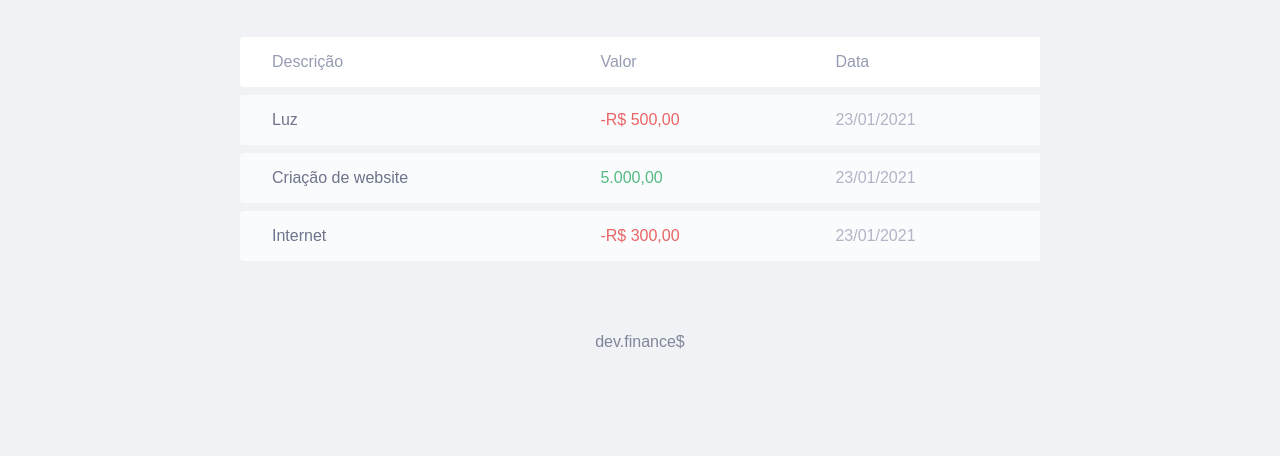
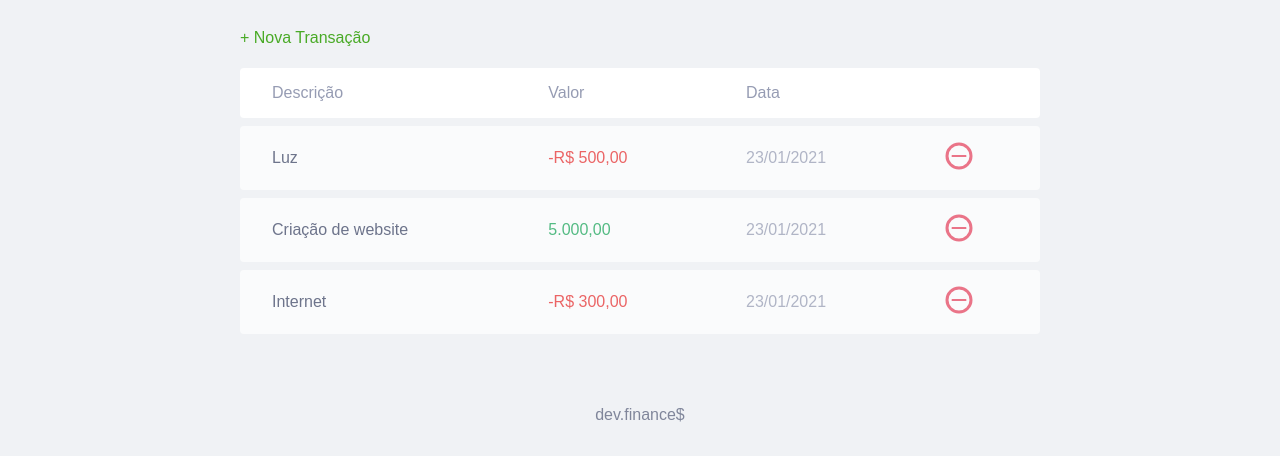
Before and after one commit to julianotavares/maratona-discovery, a plain HTML site: page index.html in a window 1280 px wide. Shown: the part 591-1047 px from the top of the page. Before the commit the page ends 974 px from the top, so only its background shows below. Drawn offline with Linux system fonts and the light colour scheme.

Commit message:
border radius

```diff
--- a/index.html
+++ b/index.html
@@ -43,12 +43,15 @@
     <section id="transaction">
       <h2 class="sr-only">Transações</h2>
 
+      <a href="#" class="button new">+ Nova Transação</a>
+
       <table id="data-table">
         <thead>
           <tr>
             <th>Descrição</th>
             <th>Valor</th>
             <th>Data</th>
+            <th></th>
           </tr>
         </thead>
         <tbody>
@@ -56,16 +59,25 @@
             <td class="description">Luz</td>
             <td class="expense">-R$ 500,00</td>
             <td class="date">23/01/2021</td>
+            <td>
+              <img src="./assets/minus.svg" alt="Remover transação">
+            </td>
           </tr>
           <tr>
             <td class="description">Criação de website</td>
             <td class="income">5.000,00</td>
             <td class="date">23/01/2021</td>
+            <td>
+              <img src="./assets/minus.svg" alt="Remover transação">
+            </td>
           </tr>
           <tr>
             <td class="description">Internet</td>
             <td class="expense">-R$ 300,00</td>
             <td class="date">23/01/2021</td>
+            <td>
+              <img src="./assets/minus.svg" alt="Remover transação">
+            </td>
           </tr>
 
        </tbody>
--- a/style.css
+++ b/style.css
@@ -31,6 +31,7 @@ body {
   margin: auto;
 }
 
+
 /* Titles ========= */
 h2 {
   margin-top: 3.2rem;
@@ -39,6 +40,22 @@ h2 {
 
   font-weight: normal;
 }
+
+/* Links and buttons ========= */
+a {
+  color: #49aa26;
+  text-decoration: none;
+}
+
+a:hover {
+  color: #3dd705;
+}
+
+.button.new {
+  display: inline-block;
+  margin-bottom: 0.8rem;
+}
+
 
 /* Header ========= */
 header {
@@ -106,6 +123,11 @@ table tbody tr td:first-child {
   border-radius: 0.25rem 0 0 0.25rem;
 }
 
+table thead tr th:last-child,
+table tbody tr td:last-child {
+  border-radius: 0 0.25rem 0.25rem 0;
+}
+
 table thead th {
   background: #fff;
 
```
